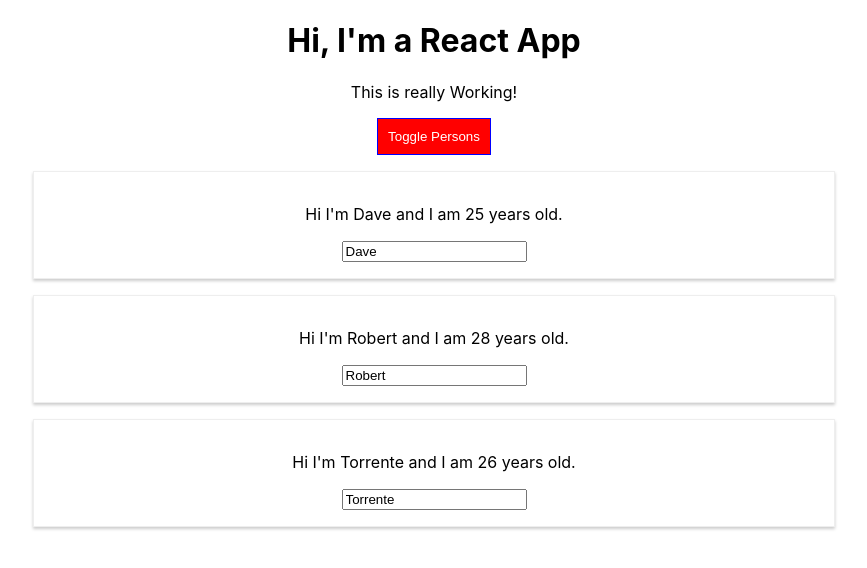
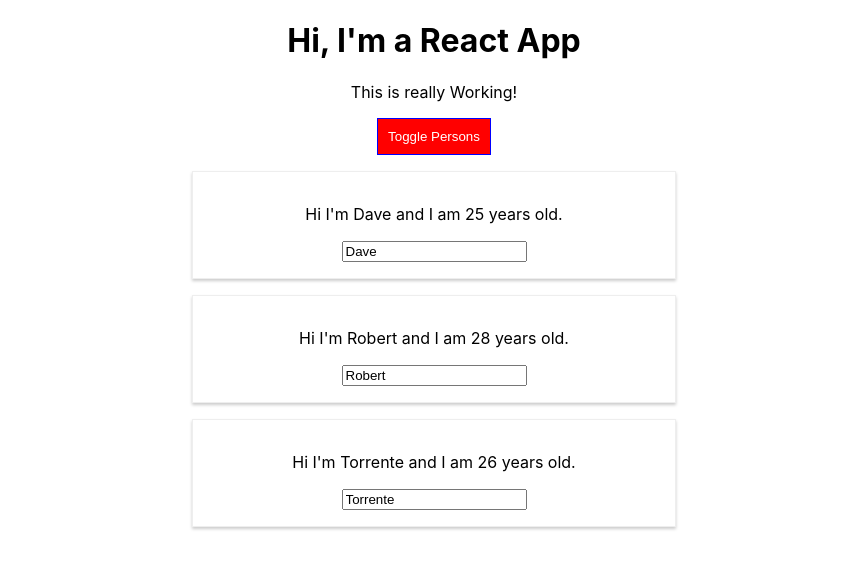
Before and after one commit to robertdeyb/react-tutorial, a React (Create React App) app: page / in a window 1280 px wide. Both pictures are taken after a click on the button "Toggle Persons". Shown: the top 568 px of the page, without its empty margins (206-1073 px from the left). Built offline with nearby package versions, Linux system fonts and the light colour scheme.

Commit message:
radium style

```diff
--- a/package.json
+++ b/package.json
@@ -6,6 +6,7 @@
     "@testing-library/jest-dom": "^5.11.8",
     "@testing-library/react": "^11.2.3",
     "@testing-library/user-event": "^12.6.0",
+    "radium": "^0.26.1",
     "react": "^17.0.1",
     "react-dom": "^17.0.1",
     "react-scripts": "4.0.1",
--- a/src/App.js
+++ b/src/App.js
@@ -1,5 +1,6 @@
 import './App.css';
 import React, { Component } from 'react';
+import Radium, {StyleRoot} from 'radium';
 import Person from './Person/Person';
 class App extends Component {
   state = {
@@ -49,7 +50,11 @@
       color: "white",
       border: '1px solid blue',
       padding: '10px',
-      cursor: 'pointer'
+      cursor: 'pointer',
+      ':hover': {
+        backgroundColor: 'lightgreen',
+        color: 'black'
+      }
     }
     let persons = null;
     if (this.state.showPerson) {
@@ -67,6 +72,10 @@
         </div>
       );
       style.backgroundColor = "red";
+      style[":hover"] = {
+        backgroundColor: 'salmon',
+        color: 'white'
+      }
     }
     const colors = [];
 
@@ -78,6 +87,7 @@
       colors.push("bold");
     }
     return (
+      <StyleRoot>
         <div className="App">
           <h1>Hi, I'm a React App</h1>
           <p className={colors.join(" ")}>This is really Working!</p>
@@ -87,9 +97,11 @@
           >Toggle Persons</button>
           {persons}
         </div>
+      </StyleRoot>
+
     )
     // return React.createElement('div', {className: 'App'}, React.createElement('h1', null, 'Sample Text'));
   }
 }
 
-export default App;
+export default Radium(App);
--- a/src/Person/Person.css
+++ b/src/Person/Person.css
@@ -6,3 +6,9 @@
     padding: 16px;
     text-align: center;
 }
+
+/* @media (min-width: 500px) {
+    .Person {
+        width: 450px;
+    }
+} */
--- a/src/Person/Person.js
+++ b/src/Person/Person.js
@@ -1,8 +1,14 @@
 import React from 'react';
 import './Person.css';
+import Radium from 'radium';
 const person = (props) => {
+    const style = {
+        '@media (min-width: 500px)': {
+            width: '450px'
+        }
+    };
     return (
-        <div className="Person">
+        <div className="Person" style={style}>
             <p onClick={props.click}>Hi I'm {props.name} and I am {props.age} years old.</p>
             <p>{props.children}</p>
             <input type="text" onChange={props.changed} value={props.name}/>
@@ -10,4 +16,4 @@
     )
 }
 
-export default person;
+export default Radium(person);
```
Also changed, not shown: 2 other files (tests, documents, lock files or other folders). Lines whose indentation alone changed are shown as unchanged.
